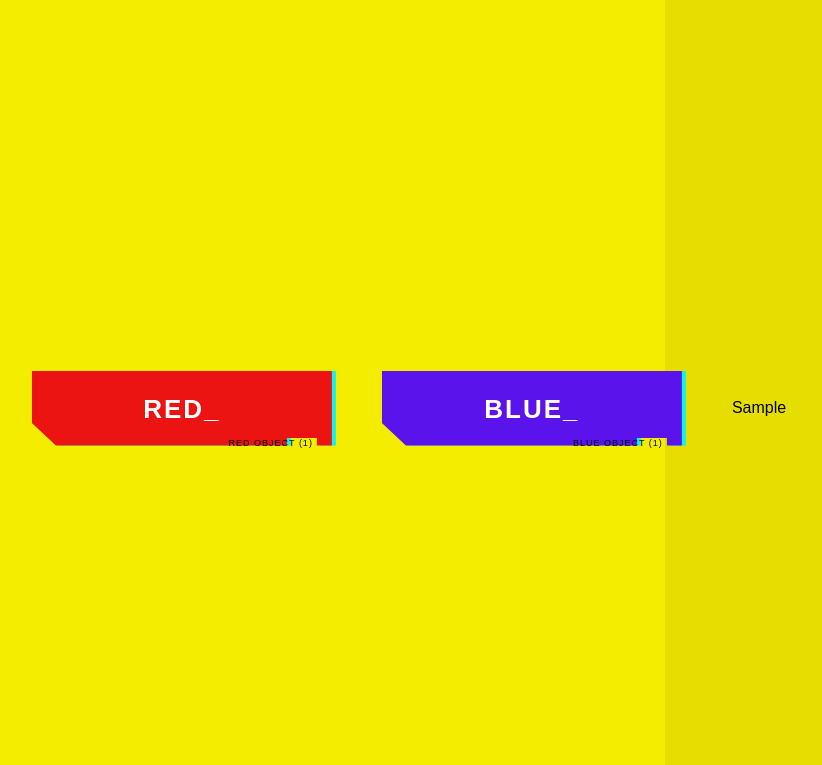
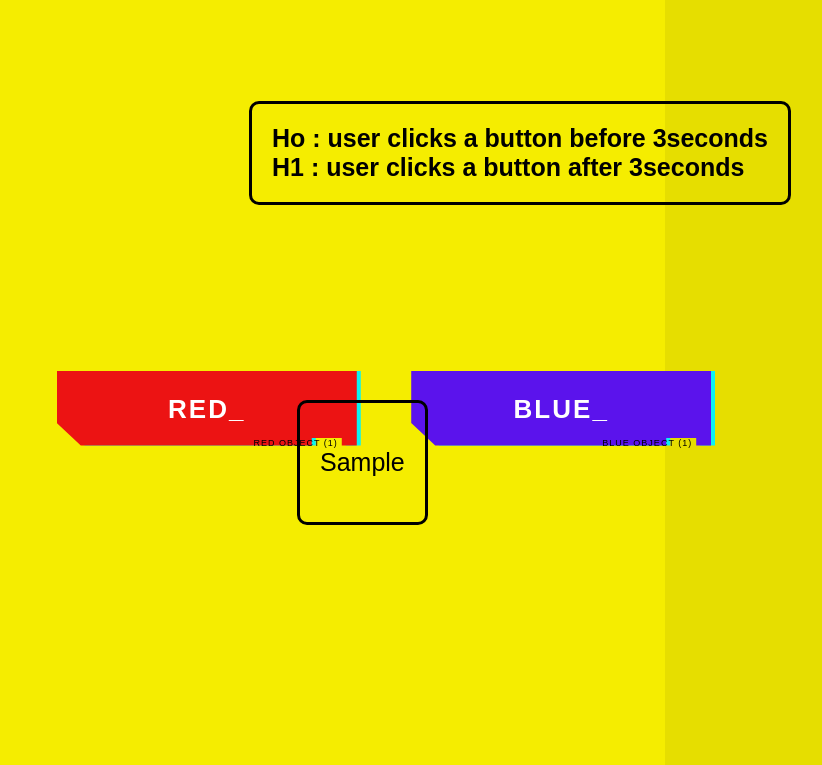
Before and after one commit to samz5320/Hypotheses-testing, a Django app: template templates/index.html in a window 1280 px wide. Shown: the top 765 px of the page, without its empty margins (231-1053 px from the left). Run offline with Django 3.2, Linux system fonts and the light colour scheme; tables that the repository leaves empty hold one stand-in row (values such as "Sample post"); the template is opened without the code that fills it: values that come from a table or form of the project are taken from there, most other values are stand-ins (such as "Sample title", 1, 10 or a date in 2020); parts of the project's set-up code (start-up, migrations or seed data) failed here and were passed over; some web fonts are replaced.

Commit message:
modified index for output

```diff
--- a/hpt/hypo1.py
+++ b/hpt/hypo1.py
@@ -24,7 +24,7 @@ class Hypo1:
 
         self.tset,self.pval=ttest_1samp(self.ages_all,3.5)
 
-        print("p-values",self.pval)
+        #print("p-values",self.pval)
         s1="we are rejecting null hypothesis"
         s2="we are accepting null hypothesis"
         if self.pval < 0.05:    # alpha value is 0.05 or 5%
--- a/hpt/mean.py
+++ b/hpt/mean.py
@@ -57,4 +57,3 @@ class Mean:
 
         #print( str(total_docs))
 m = Mean()
-print(m)
--- a/hpt/views.py
+++ b/hpt/views.py
@@ -8,9 +8,9 @@ def index(request):
      red = len(Red.objects.all())
      blue = len(Blue.objects.all())
      m = Mean()
-     print(m.blue_time)
+     #print(m.blue_time)
      h=Hypo1()
-     print(h.op)
+     #print(h.op)
      count = {
           "red":red,
           "blue":blue,
--- a/templates/index.html
+++ b/templates/index.html
@@ -23,13 +23,15 @@
 }
 
 body {
+
   display: flex;
   align-items: center;
 
   justify-content: center;
-  min-height: 100vh;
+
   font-family: 'Cyber', sans-serif;
   background: linear-gradient(90deg, #f5ed00 70%, #e6de00 70%), #fff700;
+
 }
 
 body .cybr-btn + .cybr-btn {
@@ -208,11 +210,41 @@ body .cybr-btn + .cybr-btn {
 .cybr-btn:nth-of-type(2) {
   --primary-hue: 260;
 }
+    .hypo{
 
+      position: fixed;
+      align-items: center;
+      top: 25rem;
+      left: 33rem;
+      font-size: 25px;
+      font-family: 'Cyber', sans-serif;
+      padding: 20px;
 
+      border: 3px solid black;
+      border-radius: 10px;
+
+    }
+    h2 {
+      font-family: 'Cyber', sans-serif;
+      position: fixed;
+      top: 80px;
+      font-size: 25px;
+      left: 30rem;
+      padding: 20px;
+      border: 3px solid black;
+      border-radius: 10px;
+
+    }
     </style>
 </head>
 <body>
+  <section>
+    <h2>
+      Ho : user clicks a button before 3seconds<br>H1 : user clicks a button after 3seconds
+    </h2>
+  </section>
+
+  <section>
 	{% csrf_token %}
 	<button id="red" class="cybr-btn">
 	RED<span aria-hidden>_</span>
@@ -225,8 +257,13 @@ body .cybr-btn + .cybr-btn {
 	<span aria-hidden class="cybr-btn__glitch">BLUE_</span>
 	<span id="blue-counter" aria-hidden class="cybr-btn__tag">{{blue}}</span>
 	</button>
-  <br>
-  <p>{{ op }}</p>
+  </section>
+
+  <section class="hypo">
+    <div class="hypo-content">
+      <p>{{ op }}</p>
+    </div>
+    </section>
 
     <script src="https://code.jquery.com/jquery-3.6.0.js" integrity="sha256-H+K7U5CnXl1h5ywQfKtSj8PCmoN9aaq30gDh27Xc0jk="
           crossorigin="anonymous"></script>
@@ -277,4 +314,5 @@ body .cybr-btn + .cybr-btn {
 		})
 	</script>
 </body>
+
 </html>
```
